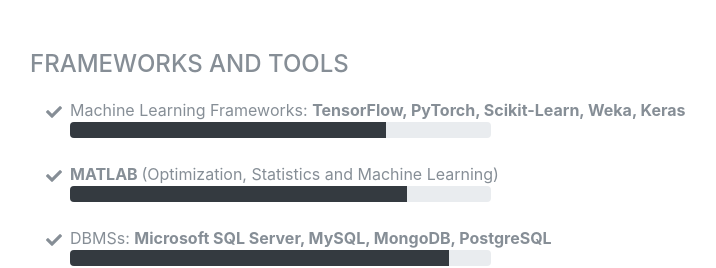
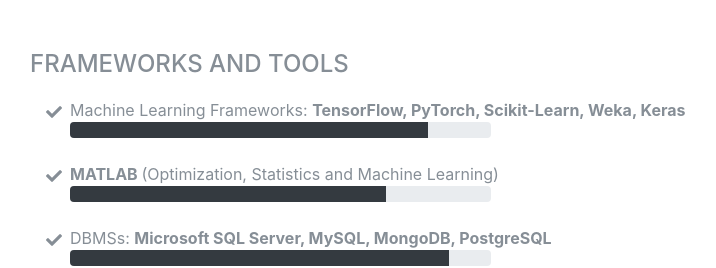
Before and after one commit to Reza-Pourrahim/Reza-Pourrahim.github.io, a plain HTML site: page index.html in a window 1280 px wide. Shown: the part 4394-4662 px from the top of the page, without its empty margins (305-1021 px from the left). Drawn offline with Linux system fonts and the light colour scheme; a web font is replaced by a local one.

Commit message:
pytorch bar fixed in skills

```diff
--- a/index.html
+++ b/index.html
@@ -317,7 +317,7 @@
            <i class="fa-li fa fa-check"></i>
 			Machine Learning Frameworks: <b> TensorFlow, PyTorch, Scikit-Learn, Weka, Keras </b>
 			<div class="progress w-50">
-                 <div class="progress-bar bg-dark" role="progressbar" style="width: 75%" aria-valuemin="75" aria-valuemax="100"></div>
+                 <div class="progress-bar bg-dark" role="progressbar" style="width: 85%" aria-valuemin="85" aria-valuemax="100"></div>
             </div>
        	  </li>
           <br>
@@ -325,7 +325,7 @@
            <i class="fa-li fa fa-check"></i>
             <b> MATLAB </b> (Optimization, Statistics and Machine Learning)
             <div class="progress w-50">
-                 <div class="progress-bar bg-dark" role="progressbar" style="width: 80%" aria-valuemin="80" aria-valuemax="100"></div>
+                 <div class="progress-bar bg-dark" role="progressbar" style="width: 75%" aria-valuemin="75" aria-valuemax="100"></div>
             </div>
        	  </li>
           <br>
```
